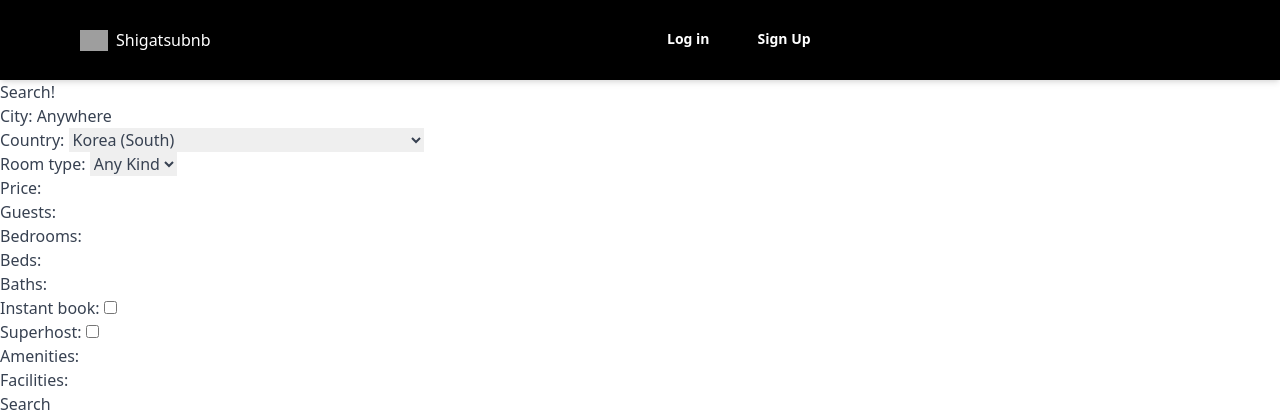
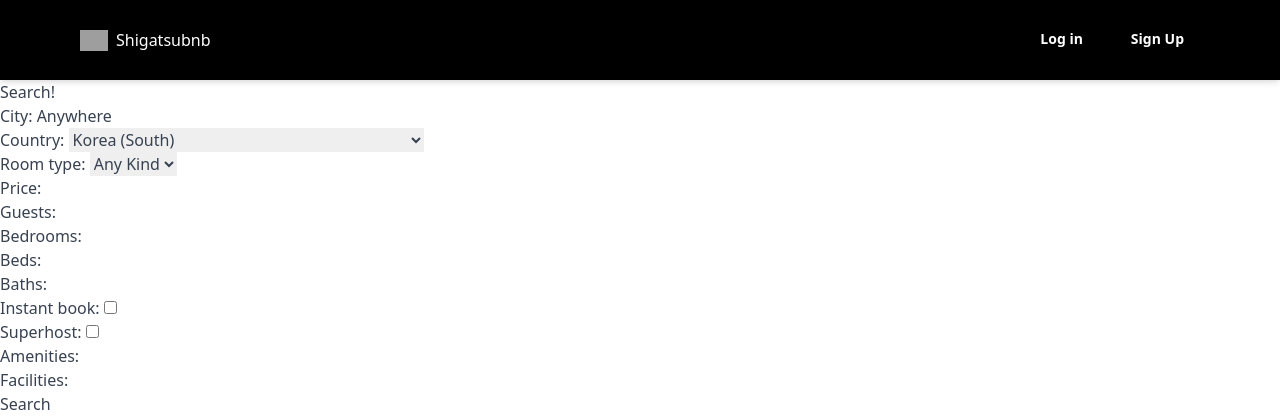
Before and after one commit to ShigatsuEl/shigatsubnb-clone, a Django app: page /rooms/search in a window 1280 px wide. Shown: the top 418 px of the page. Run offline with Django 3.2, Linux system fonts and the light colour scheme; data that the repository does not hold is empty; style sheets or scripts are compiled from the project's sources; some libraries are stand-ins or nearby versions; grey boxes are pictures that could not be loaded.

Commit message:
112.Fixed Header CSS
Canable Login and Sign Up with Header

```diff
--- a/templates/base.html
+++ b/templates/base.html
@@ -10,15 +10,15 @@
     <title>{% block page_title %}{% endblock page_title %} | Shigatsubnb</title>
 </head>
 <body class="mt-20 text-gray-700 font-light">
-    <header class="container fixed inset-0 flex items-center px-20 max-w-full h-20 shadow-md bg-black">
-        <div class="flex justify-start items-center w-1/3">
+    <header class="container fixed inset-0 flex justify-between items-center px-20 max-w-full h-20 shadow-md bg-black">
+        <div class="w-1/3">
             <a class="flex items-center" href="{% url "core:home" %}">
                 <img class="w-7 mr-2" src="{% static 'img/logo-white.png' %}">
                 <h1 class="text-base text-white">Shigatsubnb</h1>
             </a>
         </div>
         {% block search-bar %}
-            <form class="flex justify-center items-center w-1/3" method="get" action="{% url "rooms:search" %}">
+            <form class="flex justify-center w-1/3" method="get" action="{% url "rooms:search" %}">
                 <input class="search-box border rounded-3xl w-3/5 text-center placeholder-gray-500 text-gray-900 shadow-md hover:shadow-lg focus:outline-none focus:ring-1 focus:ring-gray-400 px-6 py-2" type="text" placeholder="Search by city" name="city" />
             </form>
         {% endblock search-bar %}
--- a/templates/partials/nav.html
+++ b/templates/partials/nav.html
@@ -1,4 +1,4 @@
-<ul class="flex justify-end items-center w-1/3 text-sm font-bold h-full">
+<ul class="flex justify-end w-1/3 text-sm font-bold h-full">
     {% comment %} user은 Django의 context_processor가 자동으로 template에 추가한다 {% endcomment %}
     {% if user.is_authenticated %}
         <li class="nav_link">
```
